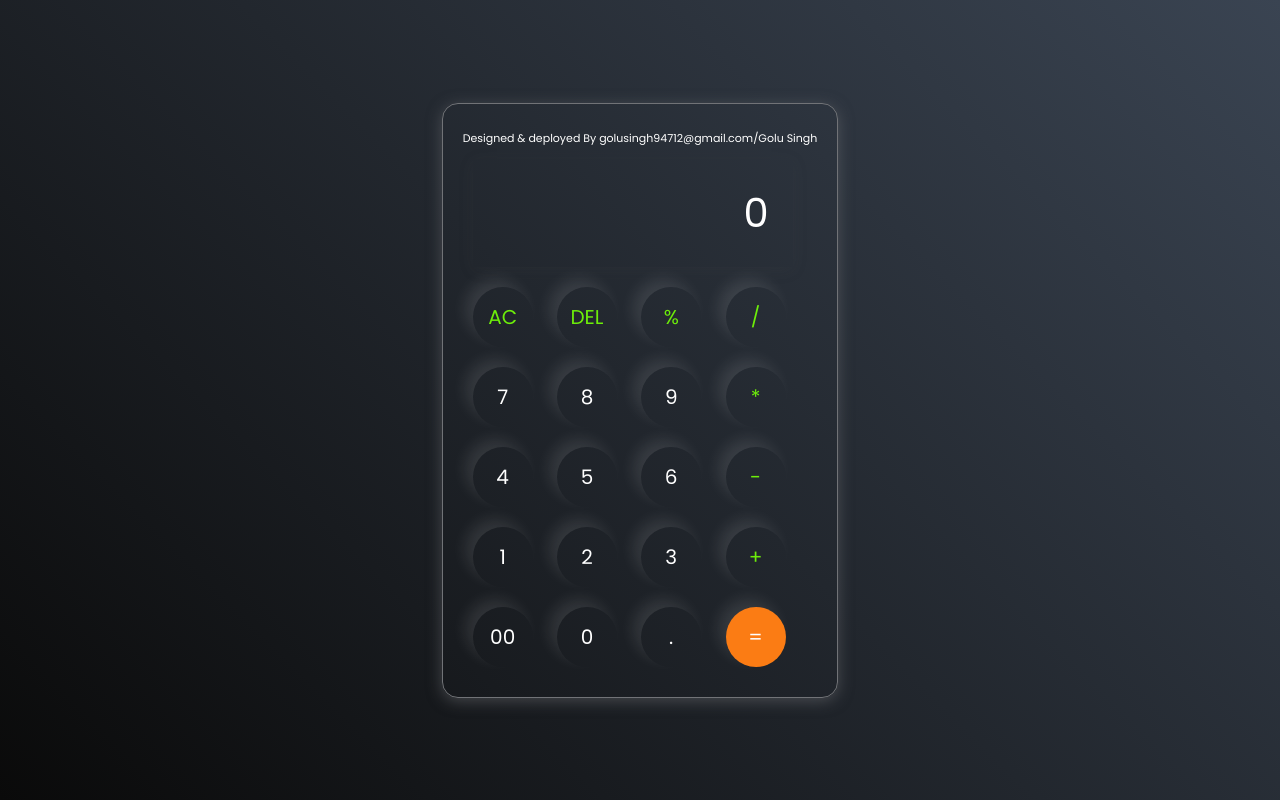
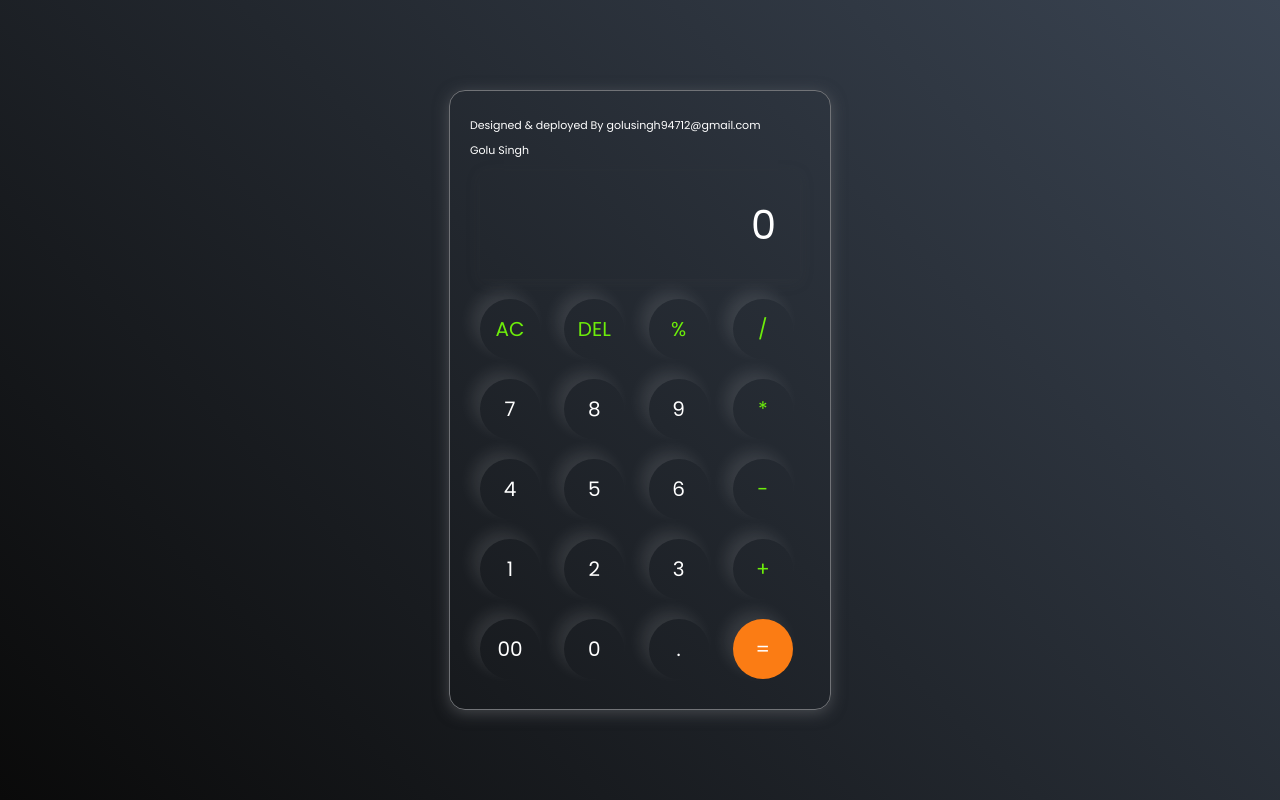
Before and after one commit to rajputgolus7/calculator, a plain HTML site: page index.html in a window 1280 px wide. Drawn offline with Linux system fonts and the light colour scheme.

Commit message:
Update index.html

```diff
--- a/index.html
+++ b/index.html
@@ -8,7 +8,7 @@
 </head>
 <body>
    <div class="calculator">
-        <div><span for="inputBox" style="color:white;font-size: 11px;">Designed & deployed By golusingh94712@gmail.com/Golu Singh</span></div>
+        <div><span for="inputBox" style="color:white;font-size: 11px;">Designed & deployed By golusingh94712@gmail.com<br>Golu Singh</span></div>
         <input type="text" placeholder="0" id="inputBox" style="color:white;">
         <div>
             <button class="oprtr">AC</button>
```
